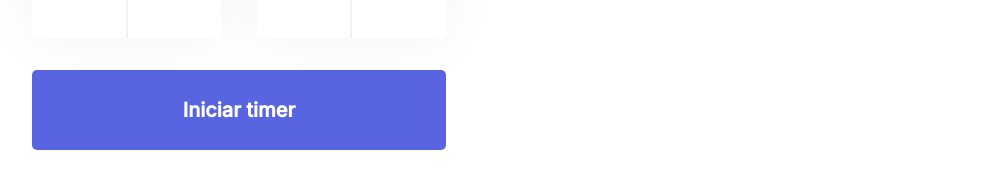
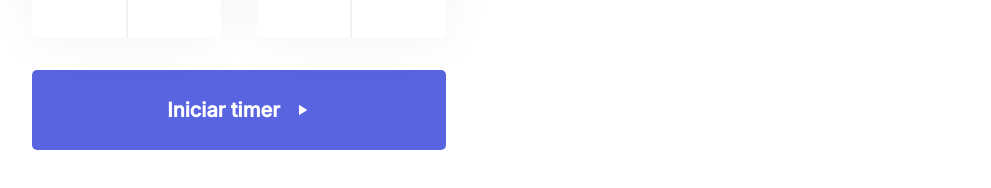
Before and after one commit to GustC/Moveit, a Next.js app: page / in a window 1280 px wide. Shown: the part 526-714 px from the top of the page, without its empty margins (144-1135 px from the left). Built offline with nearby package versions, Linux system fonts and the light colour scheme.

Commit message:
Ajuste no contador

```diff
--- a/src/components/Countdown.tsx
+++ b/src/components/Countdown.tsx
@@ -37,7 +37,18 @@ export function Countdown(){
                 </div>
             </div>
             <button onClick={startCountdown} type="button" className={active ? styles.countdownPauseButton : styles.countdownButton} >
-                {active ? "Pausar" : "Iniciar timer"}
+                {
+                    active ?
+                    <div>
+                        <p>Abandonar ciclo</p>
+                        <img src="icons/close.svg" alt="Close"/>
+                    </div>
+                    :
+                    <div>
+                        <p>Iniciar timer</p>
+                        <img src="icons/play_arrow.svg" alt="Play"/>
+                    </div>
+                }
             </button>
         </div>
     );
--- a/src/styles/components/Countdown.module.css
+++ b/src/styles/components/Countdown.module.css
@@ -60,6 +60,15 @@
     background: var(--blue-dark);
 }
 
+.countdownButton > div {
+    flex-direction: row;
+    display: flex;
+}
+
+.countdownButton > div > p{
+    padding-right: 0.8rem
+}
+
 .countdownPauseButton{
     width: 100%;
     height: 5rem;
@@ -82,3 +91,13 @@
 .countdownPauseButton:hover {
     background: var(--red-dark);
 }
+
+.countdownPauseButton > div {
+    flex-direction: row;
+    display: flex;
+    align-items: center
+}
+
+.countdownPauseButton > div svg path{
+    fill: green;
+}
```
Also changed, not shown: public/icons/play_arrow.svg (added).
